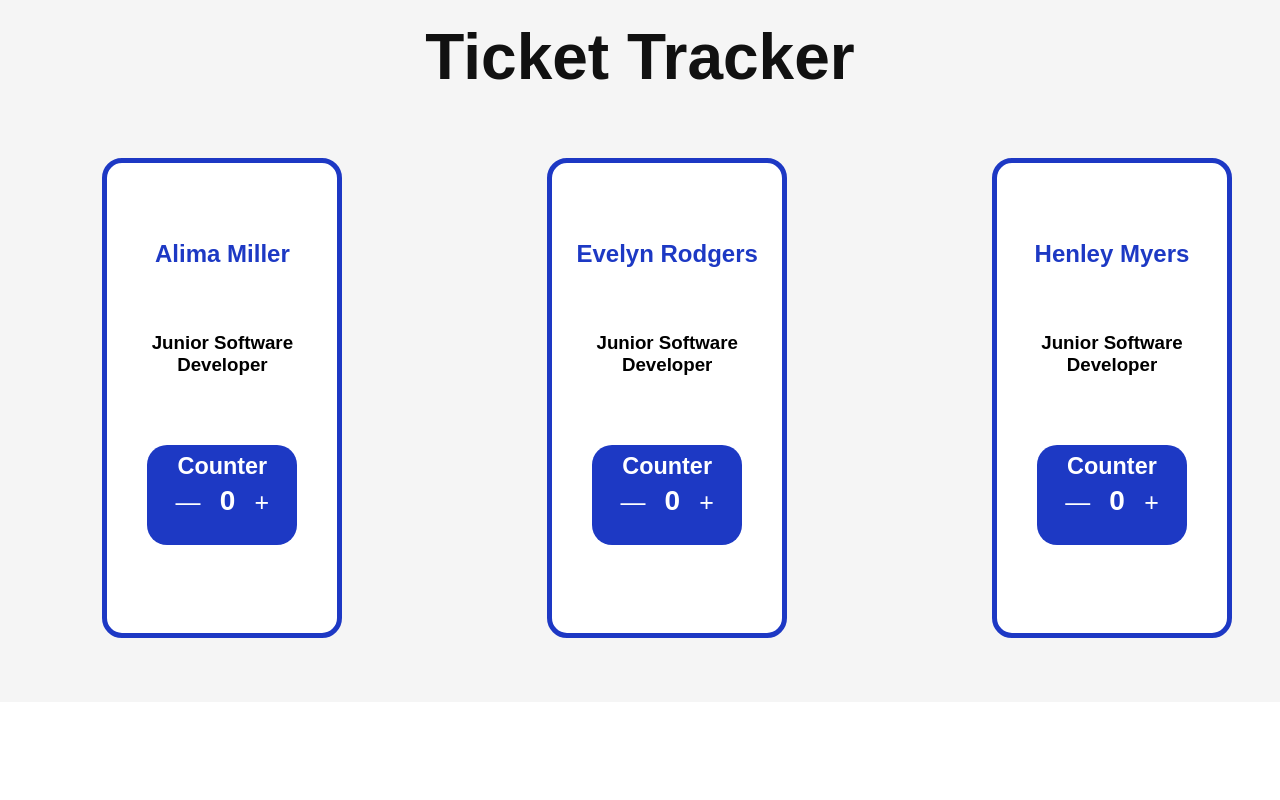
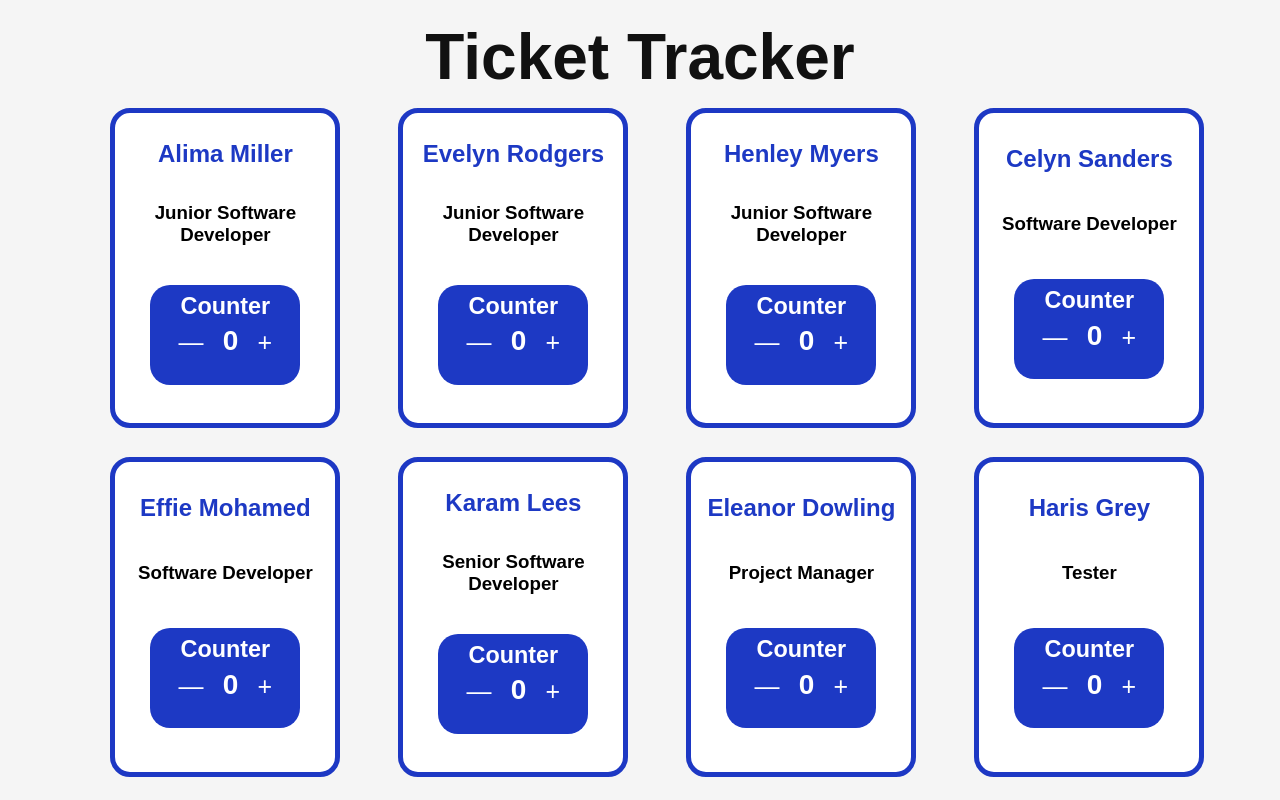
Before and after one commit to samuelod/tickettracker, a React (Create React App) app: page / in a window 1280 px wide. Shown: the top 800 px of the page. Built offline with nearby package versions, Linux system fonts and the light colour scheme.

Commit message:
Added media queries to fit cards all on one page

```diff
--- a/src/components/EmployeeTicket/EmployeeTicket.scss
+++ b/src/components/EmployeeTicket/EmployeeTicket.scss
@@ -30,3 +30,20 @@
 .employee-ticket__role{
     padding-top: 1rem;
 }
+
+
+@media screen and (min-width: 700px) {
+    .employee-ticket__container {
+        display: grid;
+        grid-template-columns: 1fr 1fr 1fr 1fr;
+        width: 90vw;
+        margin-left: 5%;
+    }
+
+    .employee-ticket {
+        width: 230px;
+        height: 40vh;
+        margin: 5%;
+        padding: 0;
+    }
+}
```
